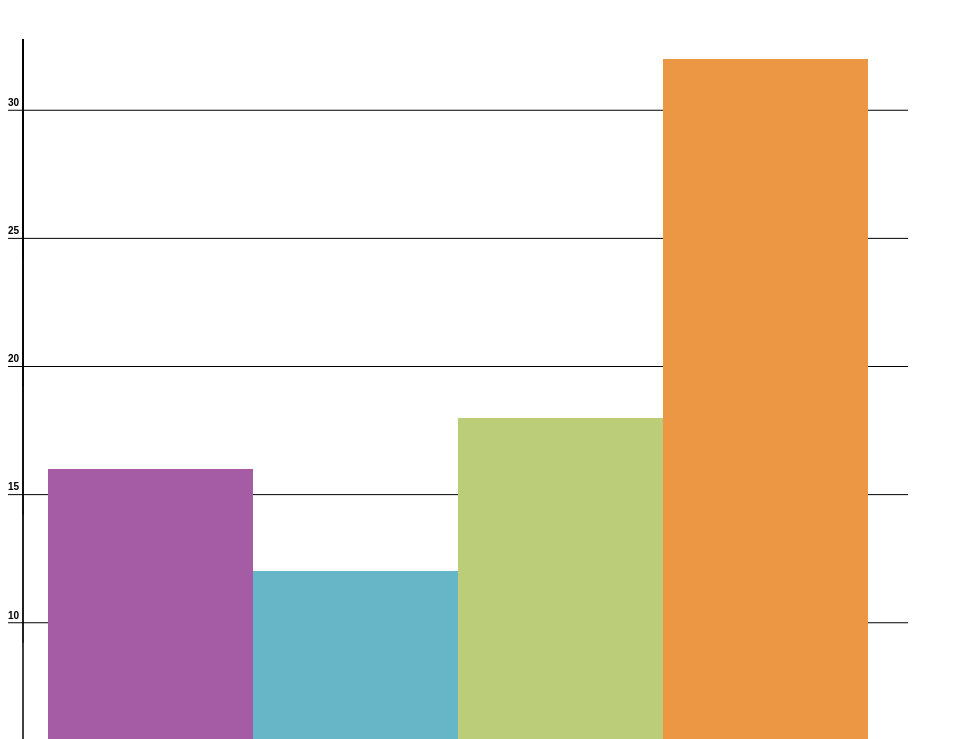
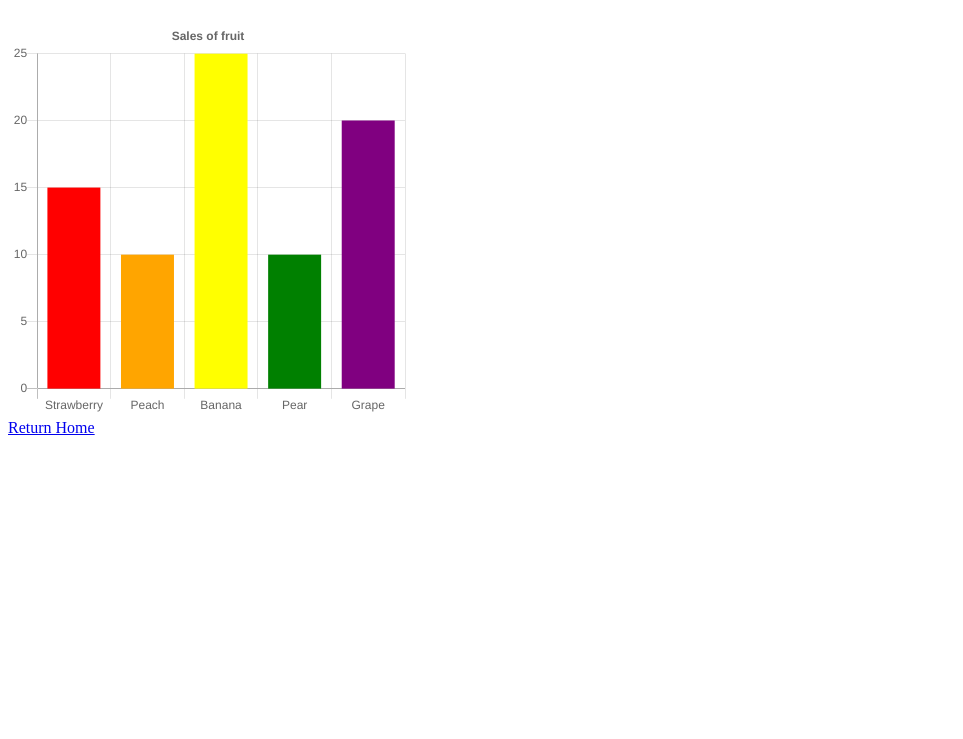
Before and after one commit to itsskristyy/cisc3610, a plain HTML site: page labs/labs.html in a window 1280 px wide. Shown: the part 61-800 px from the top of the page, without its empty margins (0-963 px from the left). Drawn offline with nearby package versions, Linux system fonts and the light colour scheme.

Commit message:
finished lab1

```diff
--- a/labs/labs.html
+++ b/labs/labs.html
@@ -9,14 +9,10 @@
   <body>
     <main>
         <h1> Kristy Delacruz Labs</h1>
-        <canvas id="myCanvas" width="1500" height="700"></canvas>
-
-
-
-
-
-        <a href="index.html"> Return Home </a>
+        <canvas id="myChart" width="400" height="400"></canvas>
+        <a href="../index.html"> Return Home </a>
     </main>
+    <script src="https://cdnjs.cloudflare.com/ajax/libs/Chart.js/2.5.0/Chart.min.js"> </script>
 	<script src="labs.js"></script>
   </body>
 </html>
--- a/labs/labs.js
+++ b/labs/labs.js
@@ -1,189 +1,37 @@
-var fruit = [
-	{name:"Strawberry", quantity:15, color:"red"},
-	{name:"Peach", quantity:10, color:"orange"},
-    {name:"Banana", quantity:25, color:"yellow"},
-    {name:"Pear", quantity:10, color:"lightgreen"},
-    {name:"Grape", quantity:20, color:"purple"}
 
-];
+var ctx = myChart.getContext("2d");
 
 
-var myCanvas = document.getElementById("myCanvas");
-myCanvas.width = 900;
-myCanvas.height = 900;
+var x = ["Strawberry", "Peach", "Banana", "Pear", "Grape"];
+var y = [15, 10, 25, 10, 20];
+var barColors = ["red", "orange","yellow","green","purple"];
 
-var ctx = myCanvas.getContext("2d");
 
-function drawLine(ctx, startX, startY, endX, endY, color) {
-  ctx.save();
-  ctx.strokeStyle = color;
-  ctx.beginPath();
-  ctx.moveTo(startX, startY);
-  ctx.lineTo(endX, endY);
-  ctx.stroke();
-  ctx.restore();
-}
-
-function drawBar(
-  ctx,
-  upperLeftCornerX,
-  upperLeftCornerY,
-  width,
-  height,
-  color
-) {
-  ctx.save();
-  ctx.fillStyle = color;
-  ctx.fillRect(upperLeftCornerX, upperLeftCornerY, width, height);
-  ctx.restore();
-}
-
-class BarChart {
-  constructor(options) {
-    this.options = options;
-    this.canvas = options.canvas;
-    this.ctx = this.canvas.getContext("2d");
-    this.colors = options.colors;
-    this.titleOptions = options.titleOptions;
-    this.maxValue = Math.max(...Object.values(this.options.data));
-  }
-
-  drawGridLines() {
-    var canvasActualHeight = this.canvas.height - this.options.padding * 2;
-    var canvasActualWidth = this.canvas.width - this.options.padding * 2;
-
-    var gridValue = 0;
-    while (gridValue <= this.maxValue) {
-        var gridY =
-          canvasActualHeight * (1 - gridValue / this.maxValue) +
-          this.options.padding;
-        drawLine(
-          this.ctx,
-          0,
-          gridY,
-          this.canvas.width,
-          gridY,
-          this.options.gridColor
-        );
-
-        drawLine(
-          this.ctx,
-          15,
-          this.options.padding / 2,
-          15,
-          gridY + this.options.padding / 2,
-          this.options.gridColor
-        );
-
-        // Writing grid markers
-        this.ctx.save();
-        this.ctx.fillStyle = this.options.gridColor;
-        this.ctx.textBaseline = "bottom";
-        this.ctx.font = "bold 10px Arial";
-        this.ctx.fillText(gridValue, 0, gridY - 2);
-        this.ctx.restore();
-
-        gridValue += this.options.gridStep;
-      }
-  }
-
-  drawBars() {
-    var canvasActualHeight = this.canvas.height - this.options.padding * 2;
-    var canvasActualWidth = this.canvas.width - this.options.padding * 2;
-
-    var barIndex = 0;
-    var numberOfBars = Object.keys(this.options.data).length;
-    var barSize = canvasActualWidth / numberOfBars;
-
-    var values = Object.values(this.options.data);
-
-    for (let val of values) {
-      var barHeight = Math.round((canvasActualHeight * val) / this.maxValue);
-      console.log(barHeight);
-
-      drawBar(
-        this.ctx,
-        this.options.padding + barIndex * barSize,
-        this.canvas.height - barHeight - this.options.padding,
-        barSize,
-        barHeight,
-        this.colors[barIndex % this.colors.length]
-      );
-
-      barIndex++;
-    }
-  }
-
-  drawLabel() {
-    this.ctx.save();
-
-    this.ctx.textBaseline = "bottom";
-    this.ctx.textAlign = this.titleOptions.align;
-    this.ctx.fillStyle = this.titleOptions.fill;
-    this.ctx.font = `${this.titleOptions.font.weight} ${this.titleOptions.font.size} ${this.titleOptions.font.family}`;
-
-    let xPos = this.canvas.width / 2;
-
-    if (this.titleOptions.align == "left") {
-      xPos = 10;
-    }
-    if (this.titleOptions.align == "right") {
-      xPos = this.canvas.width - 10;
-    }
-
-    this.ctx.fillText(this.options.seriesName, xPos, this.canvas.height);
-
-    this.ctx.restore();
-  }
-
-  drawLegend() {
-    let pIndex = 0;
-    let legend = document.querySelector("legend[for='myCanvas']");
-    let ul = document.createElement("ul");
-    legend.append(ul);
-
-    for (let ctg of Object.keys(this.options.data)) {
-      let li = document.createElement("li");
-      li.style.listStyle = "none";
-      li.style.borderLeft =
-        "20px solid " + this.colors[pIndex % this.colors.length];
-      li.style.padding = "5px";
-      li.textContent = ctg;
-      ul.append(li);
-      pIndex++;
-    }
-  }
-
-  draw() {
-    this.drawGridLines();
-    this.drawBars();
-    this.drawLabel();
-    this.drawLegend();
-  }
-}
-
-var myBarchart = new BarChart({
-  canvas: myCanvas,
-  seriesName: "Vinyl records",
-  padding: 40,
-  gridStep: 5,
-  gridColor: "black",
+new Chart("myChart", {
+  type: "bar",
   data: {
-    "Classical Music": 16,
-    "Alternative Rock": 12,
-    Pop: 18,
-    Jazz: 32
+    labels: x,
+    datasets: [{
+      backgroundColor: barColors,
+      data: y
+    }]
   },
-  colors: ["#a55ca5", "#67b6c7", "#bccd7a", "#eb9743"],
-  titleOptions: {
-    align: "center",
-    fill: "black",
-    font: {
-      weight: "bold",
-      size: "18px",
-      family: "Lato"
+  options: {
+    responsive: false,
+    maintainAspectRatio: false,
+    scales: {
+      yAxes: [{
+          ticks: {
+              beginAtZero: true
+          }
+      }]
+  },
+    legend: {
+      display: false
+    },
+    title: {
+      display: true,
+      text: "Sales of fruit"
     }
   }
 });
-
-myBarchart.draw();
```
Also changed, not shown: cartoon/cartoon.html (+1 -1 lines), cartoon/cartoon.js (+77 -28 lines).
